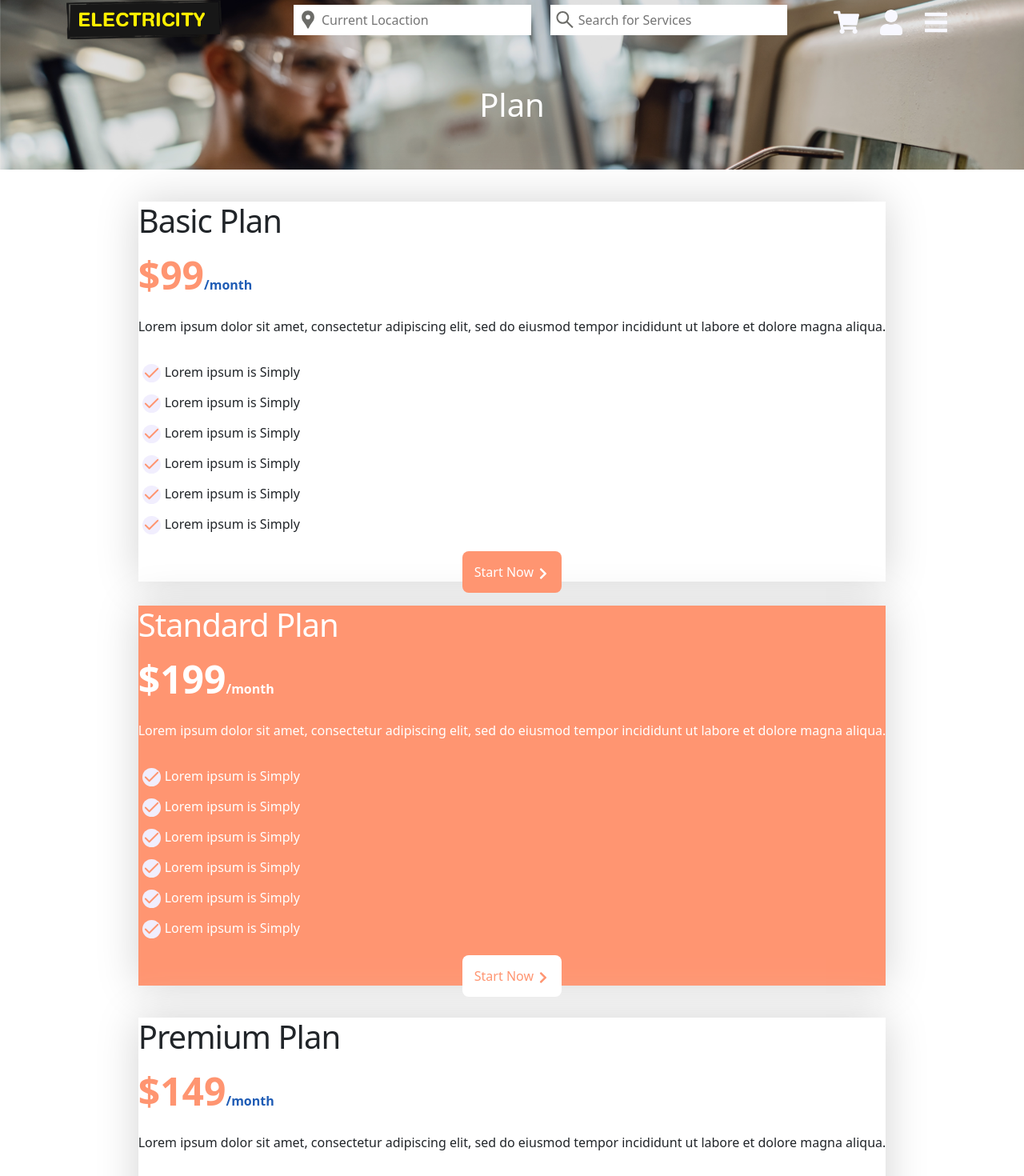
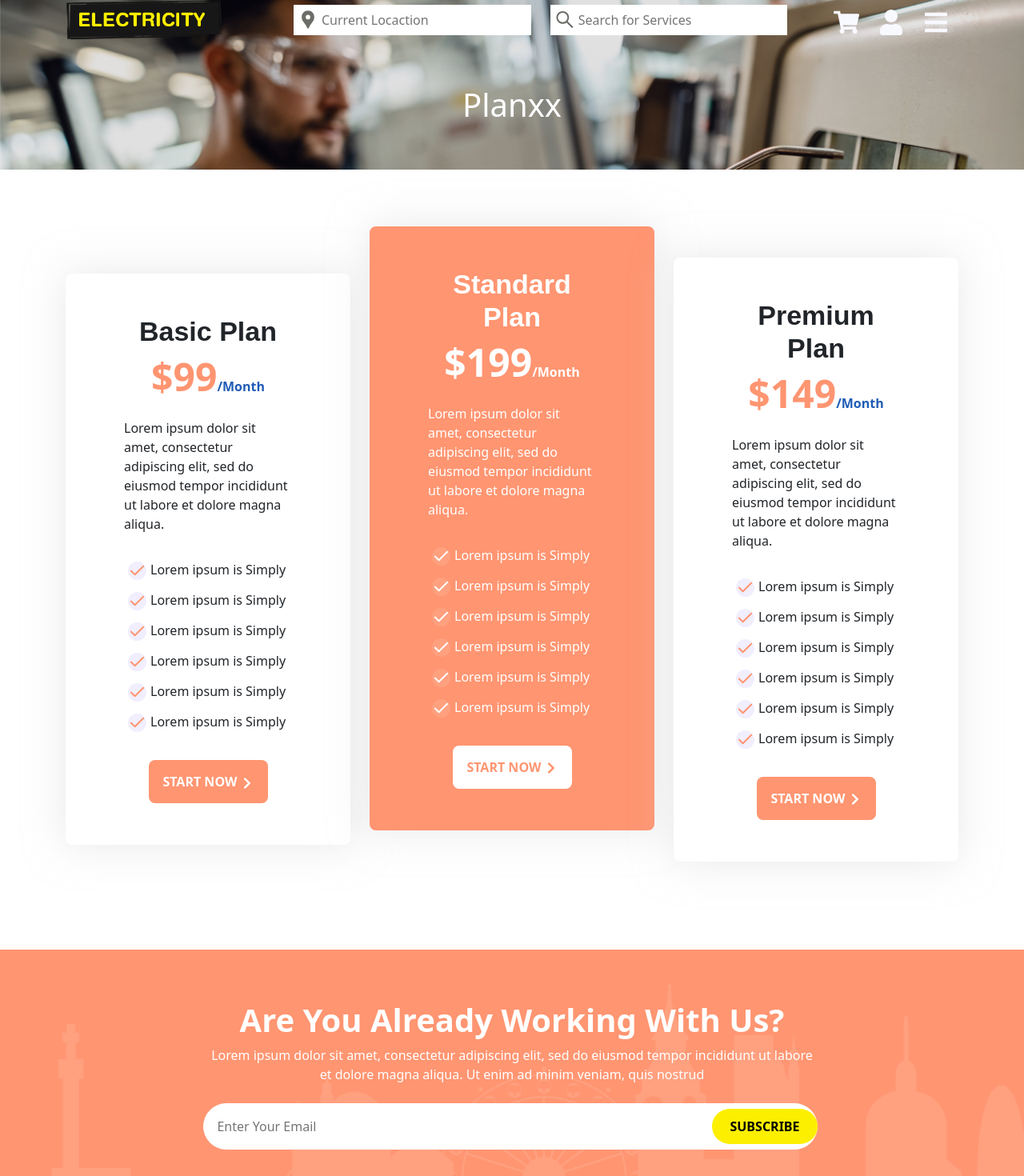
Before and after one commit to piyushNextupgrad/electricitySudhanshuUser, a Next.js app: page /plan in a window 1280 px wide. Shown: the top 1470 px of the page at 80% size. Built offline with nearby package versions, Linux system fonts and the light colour scheme.

Commit message:
Update page.jsx
plan changes done

```diff
--- a/src/app/plan/page.jsx
+++ b/src/app/plan/page.jsx
@@ -19,13 +19,15 @@ const Plan = () => {
      <div className="container">
        <div className="row align-items-center">
         <Navbar />
-          <h1 className="innerheading">Plan</h1>
+          <h1 className="innerheading">Planxx</h1>
         </div>
           </div>
     </section>
     <section className={style.section2}>
-      <div>
-        <div className={style.basicplan}>
+    <div className="container plancolumbox">
+    <div className="row align-items-center">
+        <div className="col-xxl-4 col-xl-4 col-lg-4">
+        <div className="planbox">
           <h1>Basic Plan</h1>
           <p className={style.basic_para1}>$99<span>/month</span></p>
           <span className={style.basic_para2}>Lorem ipsum dolor sit amet, consectetur adipiscing elit, sed do eiusmod tempor incididunt ut labore et dolore magna aliqua.</span>
@@ -38,11 +40,11 @@ const Plan = () => {
             <li><FiCheck />Lorem ipsum is Simply</li>
 
           </ul>
-          <div>
             <Link href="#">Start Now <FaChevronRight /></Link>
-          </div>
         </div>
-        <div className={style.center}>
+        </div>
+        <div className="col-xxl-4 col-xl-4 col-lg-4">
+        <div className="planbox premiumplan">
           <h1>Standard Plan</h1>
           <p className={style.standard_para1}>$199<span>/month</span></p>
           <span className={style.standard_para2}>Lorem ipsum dolor sit amet, consectetur adipiscing elit, sed do eiusmod tempor incididunt ut labore et dolore magna aliqua.</span>
@@ -55,11 +57,11 @@ const Plan = () => {
             <li><FiCheck />Lorem ipsum is Simply</li>
 
           </ul>
-          <div>
             <Link href="#">Start Now <FaChevronRight /></Link>
-          </div>
         </div>
-        <div className={style.basicplan}>
+        </div>
+        <div className="col-xxl-4 col-xl-4 col-lg-4">
+        <div className="planbox">
           <h1>Premium Plan</h1>
           <p className={style.premium_para1}>$149<span>/month</span></p>
           <span className={style.premium_para2}>Lorem ipsum dolor sit amet, consectetur adipiscing elit, sed do eiusmod tempor incididunt ut labore et dolore magna aliqua.</span>
@@ -72,10 +74,10 @@ const Plan = () => {
             <li><FiCheck />Lorem ipsum is Simply</li>
 
           </ul>
-          <div>
             <Link href="#">Start Now <FaChevronRight /></Link>
-          </div>
         </div>
+        </div>
+      </div>
       </div>
 
     </section>
```
